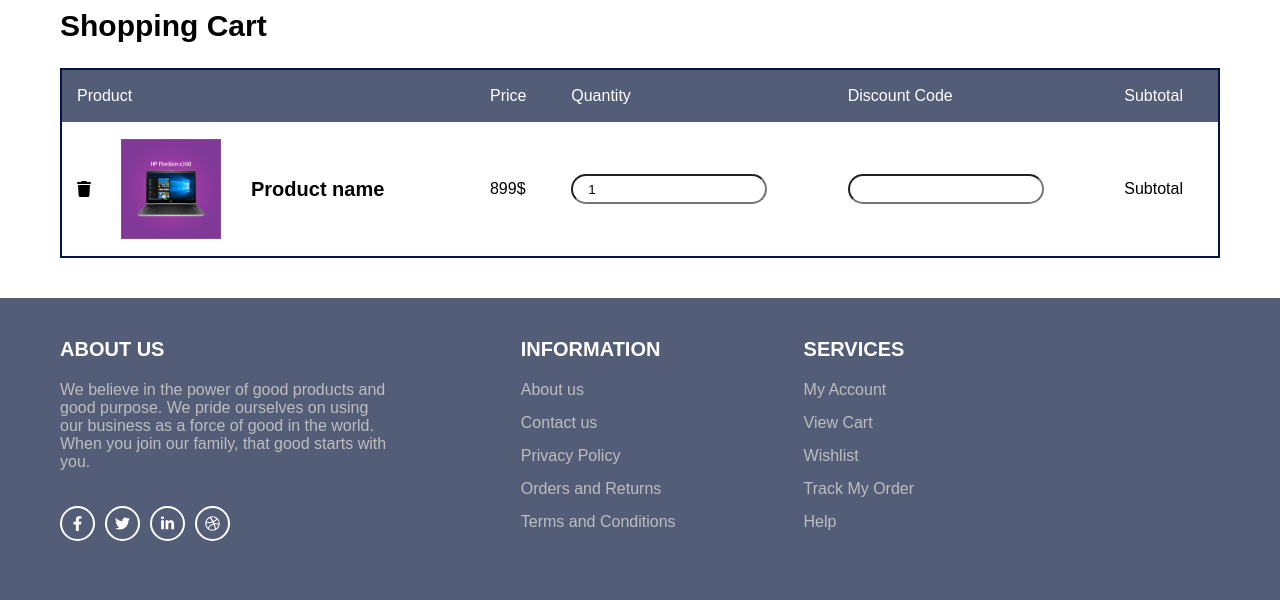
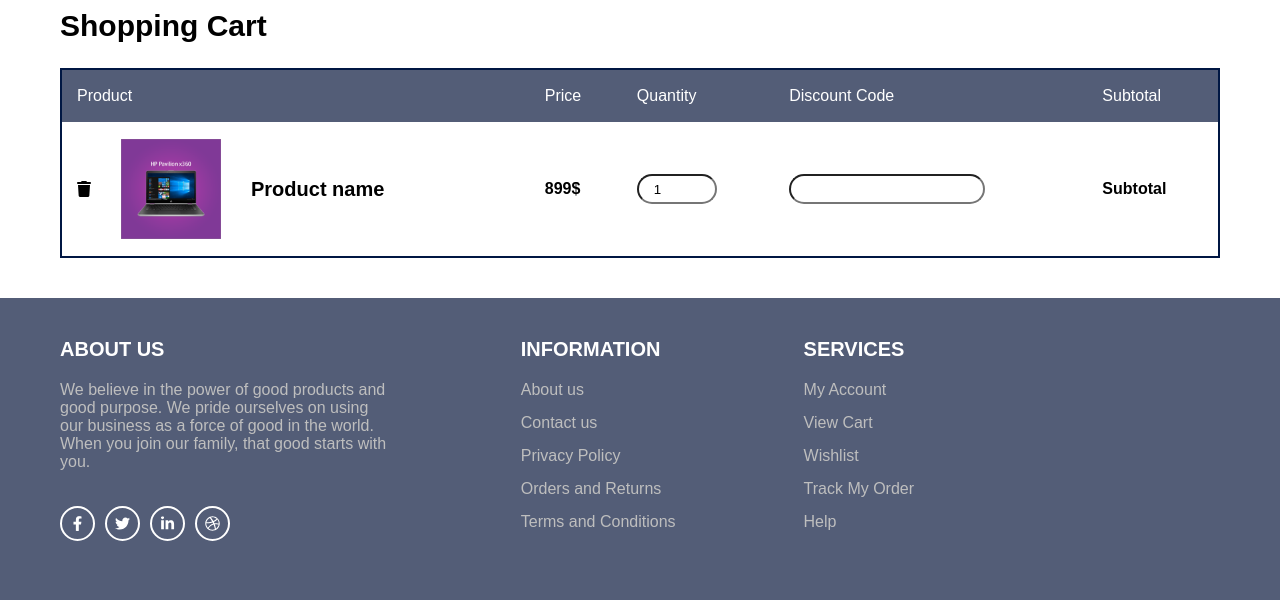
Before and after one commit to Jawad-Wehbi/e_commerce, a PHP site: page / in a window 1280 px wide. Shown: the part 196-796 px from the top of the page. Run offline with PHP 8.4, Linux system fonts and the light colour scheme.

Commit message:
ECW-23 added styling to the cart table

```diff
--- a/css/styles.css
+++ b/css/styles.css
@@ -811,3 +811,7 @@ ul {
 .cart-table td h3 {
 	font-size: 20px;
 }
+
+#productQuantity {
+	width: 80px;
+}
--- a/index.html
+++ b/index.html
@@ -632,11 +632,11 @@
                     <img src="./images/a3f039fb-6370-4f7e-9561-49ca878bbef7_rw_600.png" alt="Product image">
                     <h3>Product name</h3>
                 </td>
-                <td>899$</td>
+                <td class="bold">899$</td>
                 <td><input type="number" name="quantity" id="productQuantity" value="1" class="input round"></td>
                 <td>
-                    <input type="text" class="input round"></td>
-                <td>Subtotal</td>
+                    <input type="text" id="productCode" class="input round"></td>
+                <td class="bold">Subtotal</td>
             </tr>
         </table>
     </section>
```
